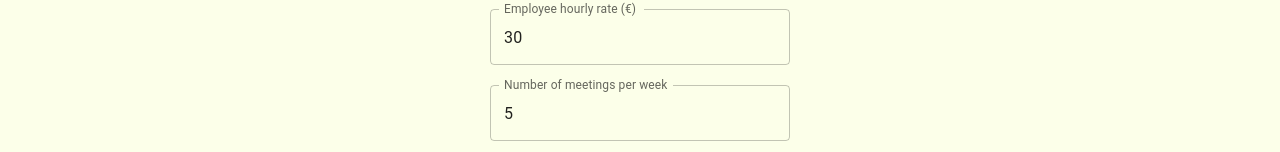
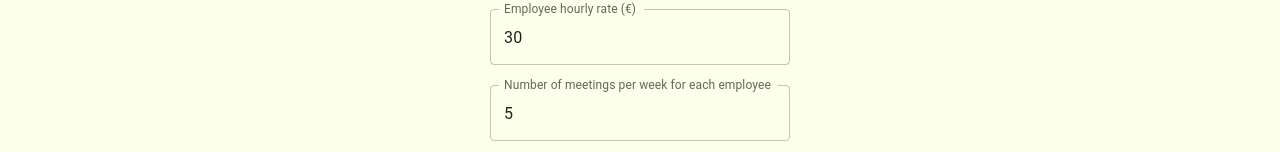
Before and after one commit to h-aburesha/my-next-website, a Next.js app: page /calc in a window 1280 px wide. Shown: the part 117-269 px from the top of the page. Built offline with nearby package versions, Linux system fonts and the light colour scheme.

Commit message:
meetings per employee

```diff
--- a/pages/calc.tsx
+++ b/pages/calc.tsx
@@ -57,7 +57,7 @@ function CostSavingsCalculator() {
                 style={textFieldStyle}
             />
             <TextField
-                label="Number of meetings per week"
+                label="Number of meetings per week for each employee"
                 type="number"
                 value={numMeetingsPerWeek}
                 onChange={(e) =>
```
